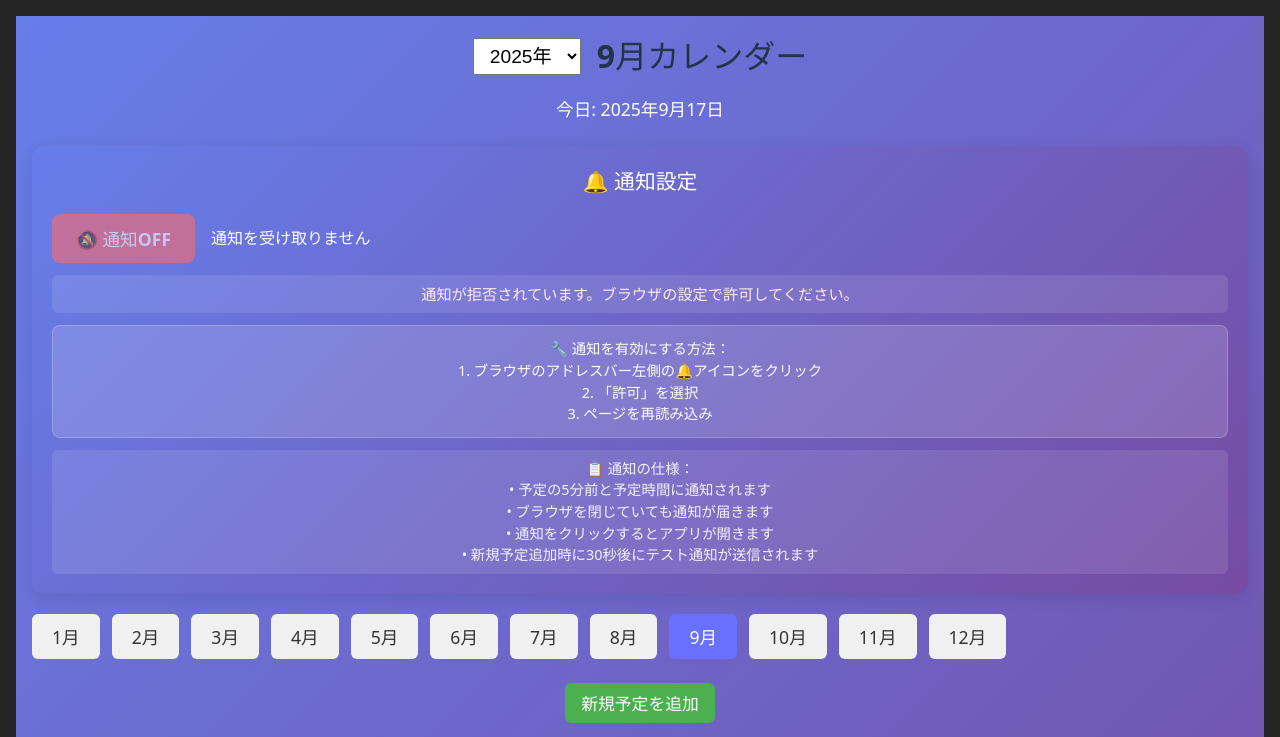
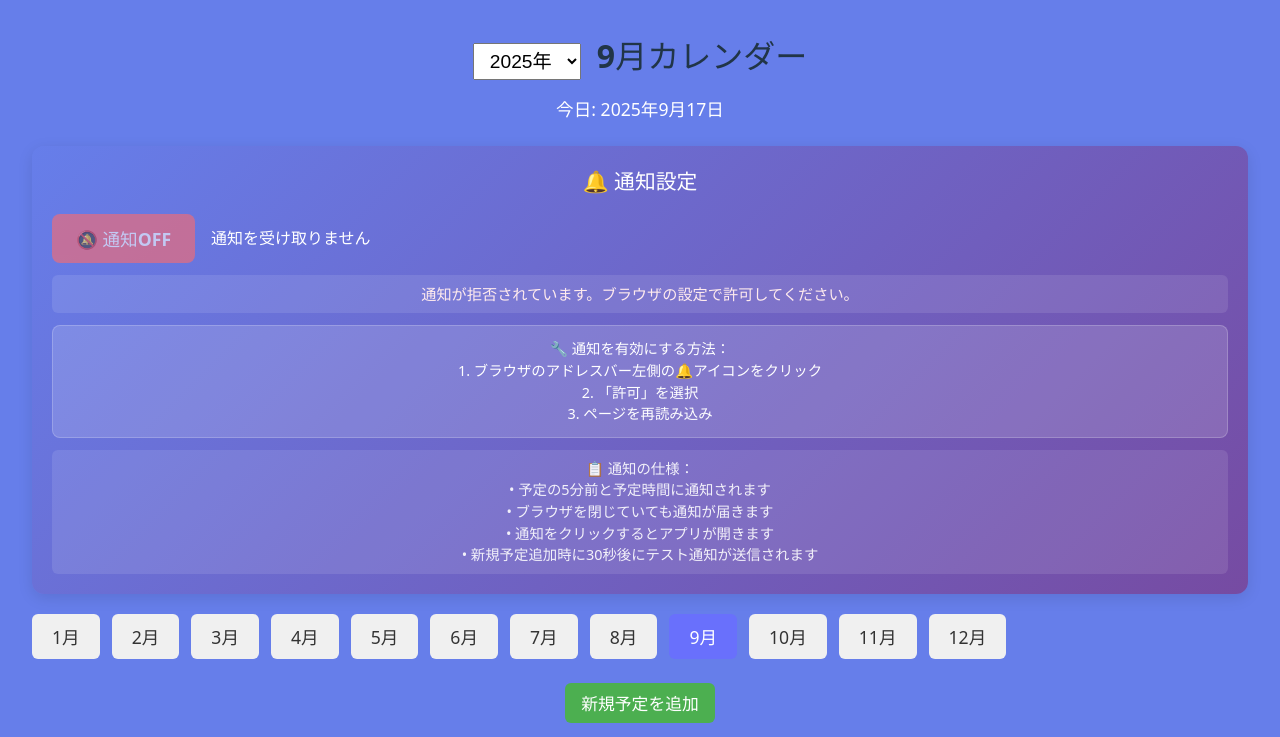
Before and after one commit to nashi39/schedule-management, a React (Vite) app: page / in a window 1280 px wide. Shown: the top 737 px of the page. Built offline with nearby package versions, Linux system fonts and the light colour scheme.

Commit message:
Safari対応: CSSをシンプル化、linear-gradient削除、flexbox削除、単純な背景色に変更

```diff
--- a/src/App.jsx
+++ b/src/App.jsx
@@ -248,44 +248,25 @@ function App() {
   return (
     <div style={{
       minHeight: '100vh',
-      backgroundColor: '#242424',
-      background: 'linear-gradient(135deg, #667eea 0%, #764ba2 100%)',
-      WebkitBackground: 'linear-gradient(135deg, #667eea 0%, #764ba2 100%)',
+      backgroundColor: '#667eea',
       padding: '1rem',
-      boxSizing: 'border-box',
-      display: 'flex',
-      flexDirection: 'column',
-      WebkitDisplay: 'flex',
-      WebkitFlexDirection: 'column'
+      boxSizing: 'border-box'
     }}>
       <div style={{
-        display: 'flex',
-        flexDirection: 'column',
-        gap: 16,
-        alignItems: 'center',
+        textAlign: 'center',
         marginBottom: 24,
-        fontSize: "1.5rem",
-        WebkitDisplay: 'flex',
-        WebkitFlexDirection: 'column',
-        WebkitAlignItems: 'center'
+        fontSize: "1.5rem"
       }}>
         <div style={{
-          display: 'flex',
-          gap: 16,
-          alignItems: 'center',
-          flexWrap: 'wrap',
-          justifyContent: 'center',
-          WebkitDisplay: 'flex',
-          WebkitAlignItems: 'center',
-          WebkitFlexWrap: 'wrap',
-          WebkitJustifyContent: 'center'
+          textAlign: 'center',
+          marginBottom: 16
         }}>
-          <select value={selectedYear} onChange={e => setSelectedYear(Number(e.target.value))} style={{ fontSize: "1.2rem", padding: "6px 12px" }}>
+          <select value={selectedYear} onChange={e => setSelectedYear(Number(e.target.value))} style={{ fontSize: "1.2rem", padding: "6px 12px", marginRight: 16 }}>
             {years.map(y => (
               <option key={y} value={y}>{y}年</option>
             ))}
           </select>
-          <h2 style={{ margin: 0, fontSize: "2rem" }}>{months[selectedMonth]}カレンダー</h2>
+          <h2 style={{ margin: 0, fontSize: "2rem", display: 'inline-block' }}>{months[selectedMonth]}カレンダー</h2>
         </div>
         <div style={{
           fontSize: "1.1rem",
--- a/src/index.css
+++ b/src/index.css
@@ -25,19 +25,16 @@ a:hover {
 body {
   margin: 0;
   min-height: 100vh;
-  background-color: #242424;
+  background-color: #667eea;
   -webkit-font-smoothing: antialiased;
   -moz-osx-font-smoothing: grayscale;
-  overflow-x: hidden;
 }
 
 #root {
   min-height: 100vh;
   width: 100%;
   box-sizing: border-box;
-  background-color: #242424;
-  position: relative;
-  z-index: 1;
+  background-color: #667eea;
 }
 
 h1 {
```
